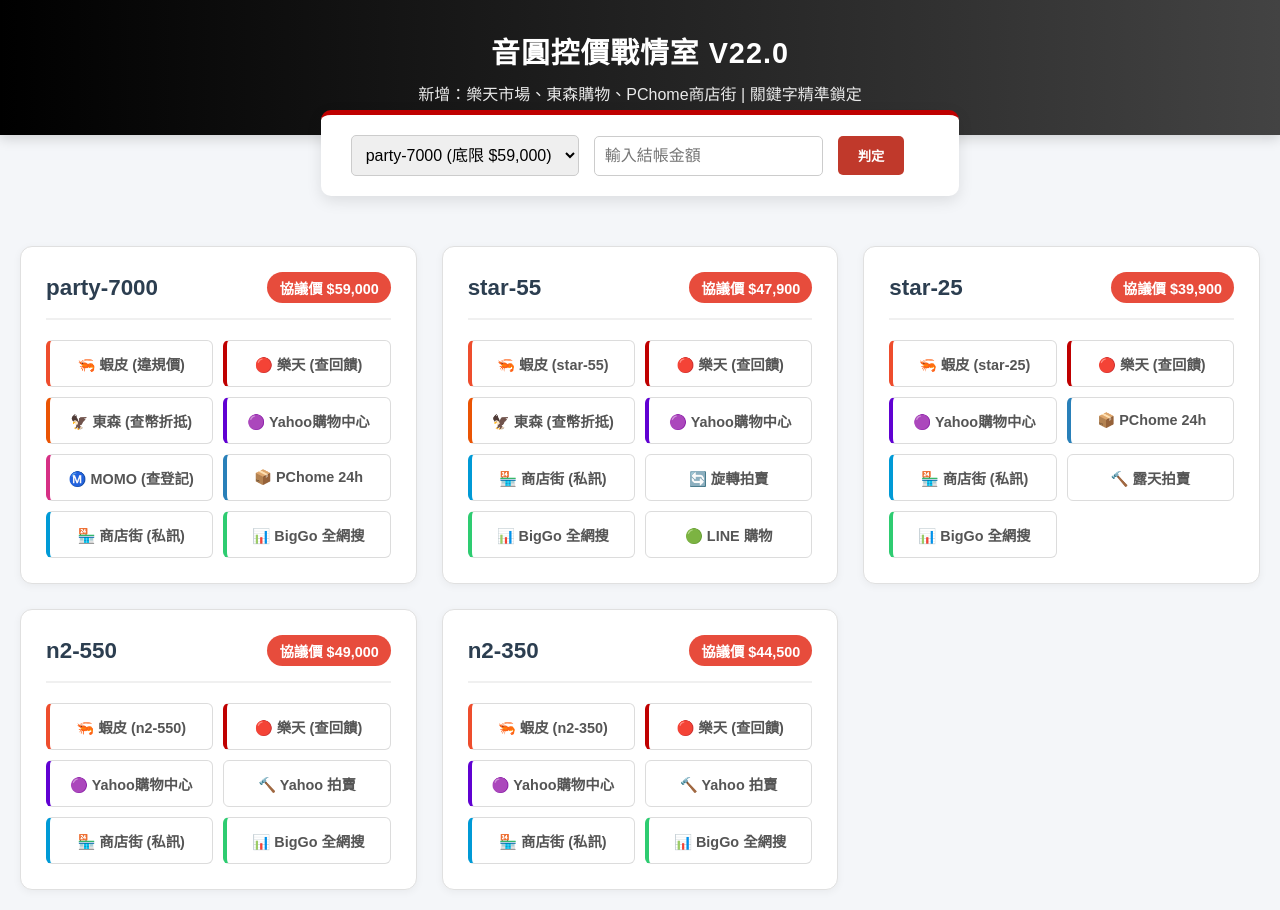
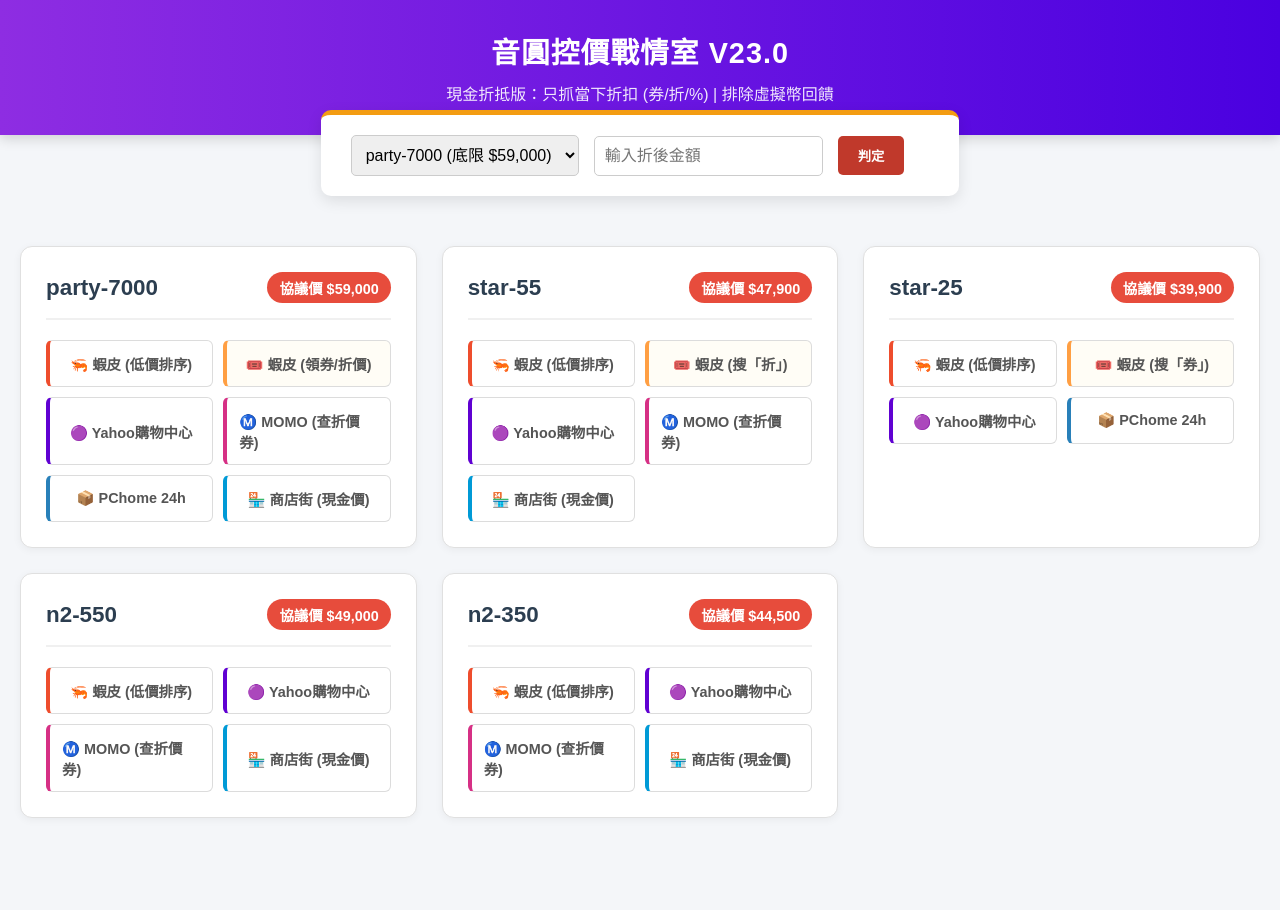
Before and after one commit to a91109711-wq/inyuan-audit, a plain HTML site: page index.html in a window 1280 px wide. After the commit the page ends 838 px from the top, so only its background shows below. Drawn offline with Linux system fonts and the light colour scheme.

Commit message:
Update title and styles for version 23.0

```diff
--- a/index.html
+++ b/index.html
@@ -3,19 +3,19 @@
 <head>
     <meta charset="UTF-8">
     <meta name="viewport" content="width=device-width, initial-scale=1.0">
-    <title>音圓控價戰情室 V22.0 (全通路制霸版)</title>
+    <title>音圓控價戰情室 V23.0 (現金折抵專用版)</title>
     <style>
         :root { --primary: #2c3e50; --bg: #f4f6f9; --card: #ffffff; --border: #e0e0e0; }
         body { font-family: "Microsoft JhengHei", Arial, sans-serif; margin: 0; padding: 0; color: #333; background: var(--bg); }
 
         /* 標題區 */
-        .header { text-align: center; padding: 30px; background: linear-gradient(to right, #000000, #434343); color: white; box-shadow: 0 4px 12px rgba(0,0,0,0.15); }
+        .header { text-align: center; padding: 30px; background: linear-gradient(to right, #8E2DE2, #4A00E0); color: white; box-shadow: 0 4px 12px rgba(0,0,0,0.15); }
         .header h1 { margin: 0; font-size: 1.8rem; letter-spacing: 1px; }
         .header p { margin: 10px 0 0; font-size: 1rem; opacity: 0.9; }
 
         /* 計算機 */
         .calc-wrapper { display: flex; justify-content: center; margin: -25px 0 30px; padding: 0 20px; }
-        .calc-panel { background: #fff; padding: 20px 30px; border-radius: 10px; box-shadow: 0 5px 15px rgba(0,0,0,0.1); display: flex; align-items: center; gap: 15px; border-top: 5px solid #bf0000; }
+        .calc-panel { background: #fff; padding: 20px 30px; border-radius: 10px; box-shadow: 0 5px 15px rgba(0,0,0,0.1); display: flex; align-items: center; gap: 15px; border-top: 5px solid #f39c12; }
         select, input { padding: 10px; border: 1px solid #ccc; border-radius: 5px; font-size: 1rem; }
         button { padding: 10px 20px; background: #c0392b; color: white; border: none; border-radius: 5px; cursor: pointer; font-weight: bold; transition: 0.2s; }
         button:hover { background: #a93226; }
@@ -23,7 +23,7 @@
 
         /* 主容器 */
         .container { max-width: 1400px; margin: 0 auto; padding: 20px; }
-        .grid-box { display: grid; grid-template-columns: repeat(auto-fit, minmax(380px, 1fr)); gap: 25px; }
+        .grid-box { display: grid; grid-template-columns: repeat(auto-fit, minmax(350px, 1fr)); gap: 25px; }
 
         /* 卡片樣式 */
         .card { background: var(--card); padding: 25px; border-radius: 12px; box-shadow: 0 2px 8px rgba(0,0,0,0.05); border: 1px solid var(--border); transition: transform 0.2s; }
@@ -44,18 +44,16 @@
         .momo { border-left: 4px solid #d63085; }
         .pchome { border-left: 4px solid #2980b9; }
         .yahoo { border-left: 4px solid #6001d2; }
-        .rakuten { border-left: 4px solid #bf0000; } /* 樂天紅 */
-        .etmall { border-left: 4px solid #ea5404; } /* 東森橘 */
-        .pcstore { border-left: 4px solid #009ad6; } /* 商店街藍 */
-        .biggo { border-left: 4px solid #2ecc71; }
+        .pcstore { border-left: 4px solid #009ad6; }
+        .coupon { border-left: 4px solid #ff9f43; background-color: #fffdf6; } /* 折扣券專用 */
 
     </style>
 </head>
 <body>
 
 <div class="header">
-    <h1>音圓控價戰情室 V22.0</h1>
-    <p>新增：樂天市場、東森購物、PChome商店街 | 關鍵字精準鎖定</p>
+    <h1>音圓控價戰情室 V23.0</h1>
+    <p>現金折抵版：只抓當下折扣 (券/折/%) | 排除虛擬幣回饋</p>
 </div>
 
 <div class="calc-wrapper">
@@ -67,7 +65,7 @@
             <option value="49000">n2-550 (底限 $49,000)</option>
             <option value="44500">n2-350 (底限 $44,500)</option>
         </select>
-        <input type="number" id="finalPrice" placeholder="輸入結帳金額">
+        <input type="number" id="finalPrice" placeholder="輸入折後金額">
         <button onclick="checkPrice()">判定</button>
         <span id="checkResult"></span>
     </div>
@@ -82,14 +80,12 @@
                 <span class="price-limit">協議價 $59,000</span>
             </div>
             <div class="link-group">
-                <a href="https://shopee.tw/search?keyword=音圓%20party-7000&minPrice=40000&maxPrice=58900&sortBy=price" target="_blank" class="btn shopee">🦐 蝦皮 (違規價)</a>
-                <a href="https://www.rakuten.com.tw/search/音圓%20party-7000/?min=40000&max=58900" target="_blank" class="btn rakuten">🔴 樂天 (查回饋)</a>
-                <a href="https://www.etmall.com.tw/Search?keyword=音圓%20party-7000" target="_blank" class="btn etmall">🦅 東森 (查幣折抵)</a>
+                <a href="https://shopee.tw/search?keyword=音圓%20party-7000&minPrice=40000&maxPrice=58900&sortBy=price" target="_blank" class="btn shopee">🦐 蝦皮 (低價排序)</a>
+                <a href="https://shopee.tw/search?keyword=音圓%20party-7000%20領卷&minPrice=40000" target="_blank" class="btn coupon">🎟️ 蝦皮 (領券/折價)</a>
                 <a href="https://tw.buy.yahoo.com/search/product?p=音圓+party-7000&minp=40000&maxp=58900&sort=-price" target="_blank" class="btn yahoo">🟣 Yahoo購物中心</a>
-                <a href="https://www.momoshop.com.tw/search/searchShop.jsp?keyword=音圓%20party-7000" target="_blank" class="btn momo">Ⓜ️ MOMO (查登記)</a>
+                <a href="https://www.momoshop.com.tw/search/searchShop.jsp?keyword=音圓%20party-7000" target="_blank" class="btn momo">Ⓜ️ MOMO (查折價券)</a>
                 <a href="https://ecshweb.pchome.com.tw/search/v3.3/?q=音圓%20party-7000&price=40000-58900" target="_blank" class="btn pchome">📦 PChome 24h</a>
-                <a href="https://www.pcstore.com.tw/adm/psearch.htm?store_k_word=音圓%20party-7000&slt_k_option=1" target="_blank" class="btn pcstore">🏪 商店街 (私訊)</a>
-                <a href="https://biggo.com.tw/s/音圓%20party-7000/?price=40000-58900" target="_blank" class="btn biggo">📊 BigGo 全網搜</a>
+                <a href="https://www.pcstore.com.tw/adm/psearch.htm?store_k_word=音圓%20party-7000&slt_k_option=1" target="_blank" class="btn pcstore">🏪 商店街 (現金價)</a>
             </div>
         </div>
 
@@ -99,14 +95,11 @@
                 <span class="price-limit">協議價 $47,900</span>
             </div>
             <div class="link-group">
-                <a href="https://shopee.tw/search?keyword=音圓%20star-55&minPrice=35000&maxPrice=47800&sortBy=price" target="_blank" class="btn shopee">🦐 蝦皮 (star-55)</a>
-                <a href="https://www.rakuten.com.tw/search/音圓%20star-55/?min=35000&max=47800" target="_blank" class="btn rakuten">🔴 樂天 (查回饋)</a>
-                <a href="https://www.etmall.com.tw/Search?keyword=音圓%20star-55" target="_blank" class="btn etmall">🦅 東森 (查幣折抵)</a>
+                <a href="https://shopee.tw/search?keyword=音圓%20star-55&minPrice=35000&maxPrice=47800&sortBy=price" target="_blank" class="btn shopee">🦐 蝦皮 (低價排序)</a>
+                <a href="https://shopee.tw/search?keyword=音圓%20star-55%20折&minPrice=35000" target="_blank" class="btn coupon">🎟️ 蝦皮 (搜「折」)</a>
                 <a href="https://tw.buy.yahoo.com/search/product?p=音圓+star-55&minp=35000&maxp=47800&sort=-price" target="_blank" class="btn yahoo">🟣 Yahoo購物中心</a>
-                <a href="https://www.pcstore.com.tw/adm/psearch.htm?store_k_word=音圓%20star-55&slt_k_option=1" target="_blank" class="btn pcstore">🏪 商店街 (私訊)</a>
-                <a href="https://tw.carousell.com/search/音圓%20star-55?price_start=30000&price_end=47000&sort_by=3" target="_blank" class="btn other">🔄 旋轉拍賣</a>
-                <a href="https://biggo.com.tw/s/音圓%20star-55/?price=35000-47800" target="_blank" class="btn biggo">📊 BigGo 全網搜</a>
-                <a href="https://buy.line.me/search?q=音圓%20star-55&priceFrom=35000&priceTo=47800" target="_blank" class="btn other">🟢 LINE 購物</a>
+                <a href="https://www.momoshop.com.tw/search/searchShop.jsp?keyword=音圓%20star-55" target="_blank" class="btn momo">Ⓜ️ MOMO (查折價券)</a>
+                <a href="https://www.pcstore.com.tw/adm/psearch.htm?store_k_word=音圓%20star-55&slt_k_option=1" target="_blank" class="btn pcstore">🏪 商店街 (現金價)</a>
             </div>
         </div>
 
@@ -116,13 +109,10 @@
                 <span class="price-limit">協議價 $39,900</span>
             </div>
             <div class="link-group">
-                <a href="https://shopee.tw/search?keyword=音圓%20star-25&minPrice=28000&maxPrice=39800&sortBy=price" target="_blank" class="btn shopee">🦐 蝦皮 (star-25)</a>
-                <a href="https://www.rakuten.com.tw/search/音圓%20star-25/?min=28000&max=39800" target="_blank" class="btn rakuten">🔴 樂天 (查回饋)</a>
+                <a href="https://shopee.tw/search?keyword=音圓%20star-25&minPrice=28000&maxPrice=39800&sortBy=price" target="_blank" class="btn shopee">🦐 蝦皮 (低價排序)</a>
+                <a href="https://shopee.tw/search?keyword=音圓%20star-25%20券&minPrice=28000" target="_blank" class="btn coupon">🎟️ 蝦皮 (搜「券」)</a>
                 <a href="https://tw.buy.yahoo.com/search/product?p=音圓+star-25&minp=28000&maxp=39800&sort=-price" target="_blank" class="btn yahoo">🟣 Yahoo購物中心</a>
                 <a href="https://ecshweb.pchome.com.tw/search/v3.3/?q=音圓%20star-25&price=28000-39800" target="_blank" class="btn pchome">📦 PChome 24h</a>
-                <a href="https://www.pcstore.com.tw/adm/psearch.htm?store_k_word=音圓%20star-25&slt_k_option=1" target="_blank" class="btn pcstore">🏪 商店街 (私訊)</a>
-                <a href="https://www.ruten.com.tw/find/?q=音圓%20star-25&p=28000%2C39000&sort=rnk%2Fdc" target="_blank" class="btn other">🔨 露天拍賣</a>
-                <a href="https://biggo.com.tw/s/音圓%20star-25/?price=28000-39800" target="_blank" class="btn biggo">📊 BigGo 全網搜</a>
             </div>
         </div>
 
@@ -132,12 +122,10 @@
                 <span class="price-limit">協議價 $49,000</span>
             </div>
             <div class="link-group">
-                <a href="https://shopee.tw/search?keyword=音圓%20n2-550&minPrice=38000&maxPrice=48900&sortBy=price" target="_blank" class="btn shopee">🦐 蝦皮 (n2-550)</a>
-                <a href="https://www.rakuten.com.tw/search/音圓%20n2-550/?min=38000&max=48900" target="_blank" class="btn rakuten">🔴 樂天 (查回饋)</a>
+                <a href="https://shopee.tw/search?keyword=音圓%20n2-550&minPrice=38000&maxPrice=48900&sortBy=price" target="_blank" class="btn shopee">🦐 蝦皮 (低價排序)</a>
                 <a href="https://tw.buy.yahoo.com/search/product?p=音圓+n2-550&minp=38000&maxp=48900&sort=-price" target="_blank" class="btn yahoo">🟣 Yahoo購物中心</a>
-                <a href="https://tw.bid.yahoo.com/search/auction/product?p=音圓%20n2-550&minp=38000&maxp=48900&sort=curp" target="_blank" class="btn other">🔨 Yahoo 拍賣</a>
-                <a href="https://www.pcstore.com.tw/adm/psearch.htm?store_k_word=音圓%20n2-550&slt_k_option=1" target="_blank" class="btn pcstore">🏪 商店街 (私訊)</a>
-                <a href="https://biggo.com.tw/s/音圓%20n2-550/?price=38000-48900" target="_blank" class="btn biggo">📊 BigGo 全網搜</a>
+                <a href="https://www.momoshop.com.tw/search/searchShop.jsp?keyword=音圓%20n2-550" target="_blank" class="btn momo">Ⓜ️ MOMO (查折價券)</a>
+                <a href="https://www.pcstore.com.tw/adm/psearch.htm?store_k_word=音圓%20n2-550&slt_k_option=1" target="_blank" class="btn pcstore">🏪 商店街 (現金價)</a>
             </div>
         </div>
 
@@ -147,12 +135,10 @@
                 <span class="price-limit">協議價 $44,500</span>
             </div>
             <div class="link-group">
-                <a href="https://shopee.tw/search?keyword=音圓%20n2-350&minPrice=35000&maxPrice=44400&sortBy=price" target="_blank" class="btn shopee">🦐 蝦皮 (n2-350)</a>
-                <a href="https://www.rakuten.com.tw/search/音圓%20n2-350/?min=35000&max=44400" target="_blank" class="btn rakuten">🔴 樂天 (查回饋)</a>
+                <a href="https://shopee.tw/search?keyword=音圓%20n2-350&minPrice=35000&maxPrice=44400&sortBy=price" target="_blank" class="btn shopee">🦐 蝦皮 (低價排序)</a>
                 <a href="https://tw.buy.yahoo.com/search/product?p=音圓+n2-350&minp=35000&maxp=44400&sort=-price" target="_blank" class="btn yahoo">🟣 Yahoo購物中心</a>
-                <a href="https://tw.bid.yahoo.com/search/auction/product?p=音圓%20n2-350&minp=35000&maxp=44400&sort=curp" target="_blank" class="btn other">🔨 Yahoo 拍賣</a>
-                <a href="https://www.pcstore.com.tw/adm/psearch.htm?store_k_word=音圓%20n2-350&slt_k_option=1" target="_blank" class="btn pcstore">🏪 商店街 (私訊)</a>
-                <a href="https://biggo.com.tw/s/音圓%20n2-350/?price=35000-44400" target="_blank" class="btn biggo">📊 BigGo 全網搜</a>
+                <a href="https://www.momoshop.com.tw/search/searchShop.jsp?keyword=音圓%20n2-350" target="_blank" class="btn momo">Ⓜ️ MOMO (查折價券)</a>
+                <a href="https://www.pcstore.com.tw/adm/psearch.htm?store_k_word=音圓%20n2-350&slt_k_option=1" target="_blank" class="btn pcstore">🏪 商店街 (現金價)</a>
             </div>
         </div>
 
```
